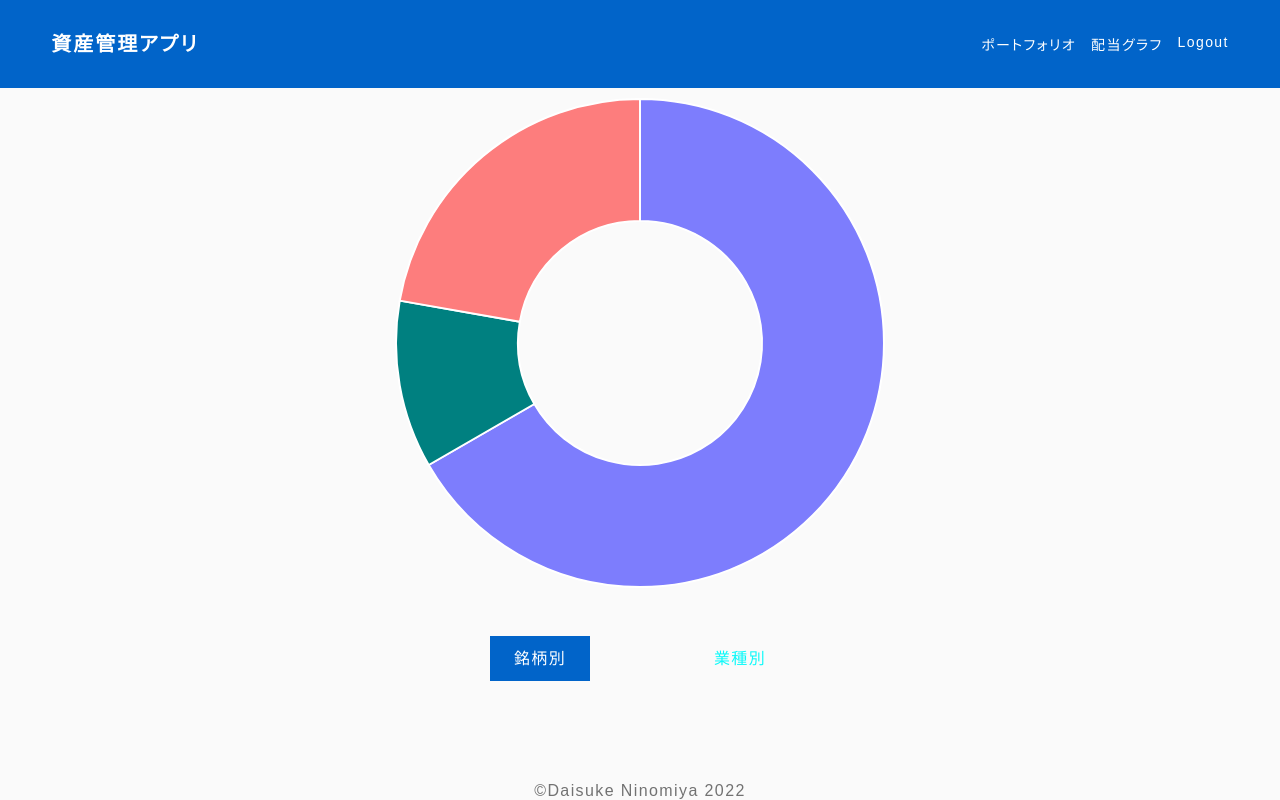
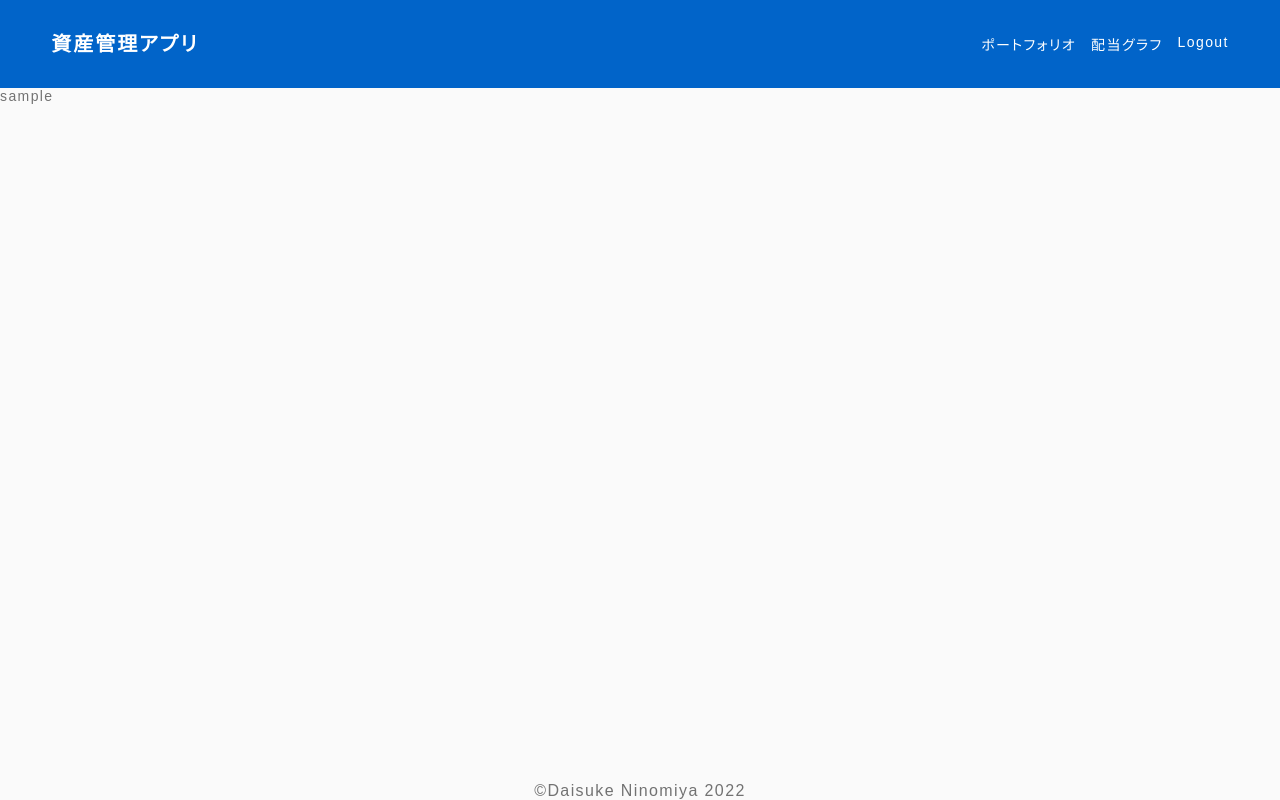
Before and after one commit to ninomiyadaisuke/asset-management-app, a Next.js app: page /sample in a window 1280 px wide. Built offline with nearby package versions, Linux system fonts and the light colour scheme.

Commit message:
initializaition Sample

```diff
--- a/src/pages/sample.tsx
+++ b/src/pages/sample.tsx
@@ -1,12 +1,11 @@
 import React from 'react';
 import { NextPage } from 'next';
 import { Layout } from '../components/Layout';
-import { SwitchChart } from '../components/organisms';
 
 const Sample: NextPage = () => {
   return (
     <Layout title="sample" description="sample">
-      <SwitchChart />
+      sample
     </Layout>
   );
 };
```
